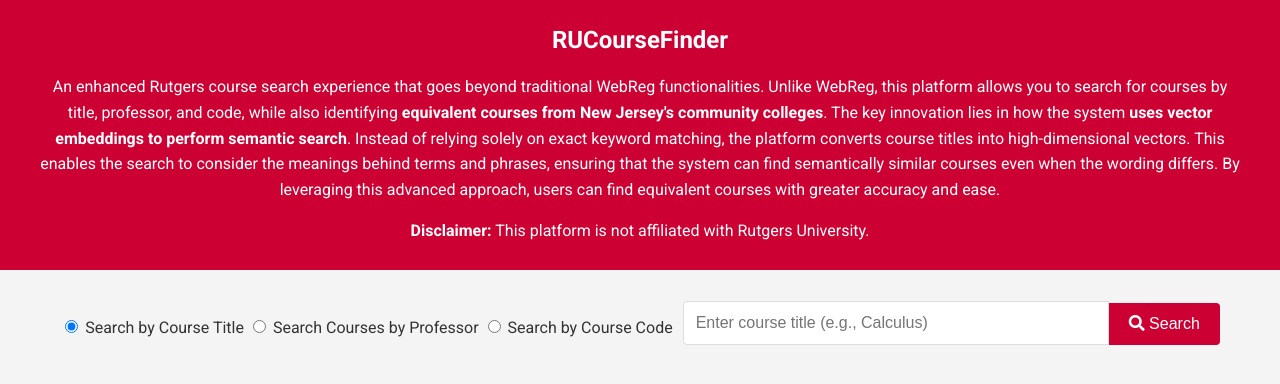
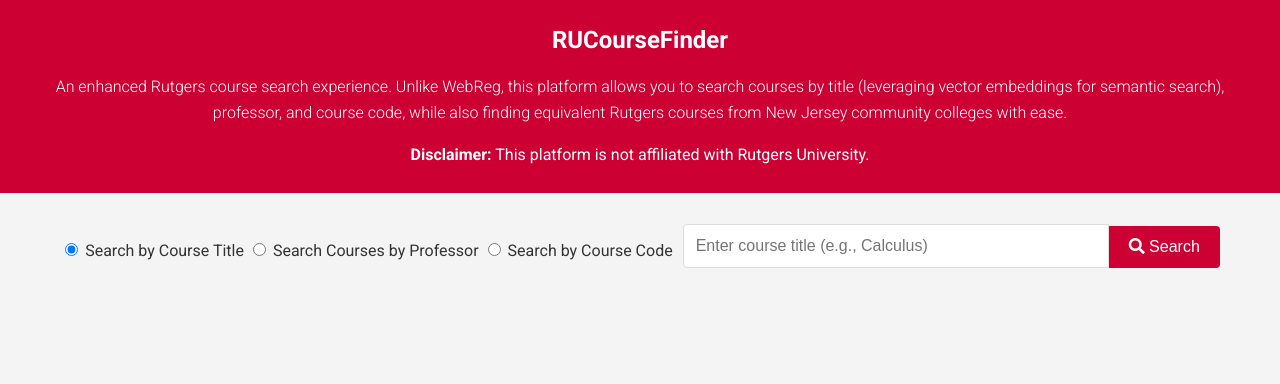
Before and after one commit to ivan5355/RUCourseFinder, a Python web app: template templates/main.html in a window 1280 px wide. Shown: the top 384 px of the page. Run offline with Jinja, Linux system fonts and the light colour scheme; the template is opened without the code that fills it, so the values that code supplies are empty.

Commit message:
changed description

```diff
--- a/templates/main.html
+++ b/templates/main.html
@@ -189,14 +189,13 @@
             <h1>RUCourseFinder</h1>
             <div class="top-banner">
                 <div class="container">
-                    An enhanced Rutgers course search experience that goes beyond traditional WebReg functionalities.
-                    Unlike WebReg, this platform allows you to search for courses by title, professor, and code, while also identifying
-                    <strong>equivalent courses from New Jersey's community colleges</strong>. The key innovation lies in how the system
-                    <strong> uses vector embeddings to perform semantic search</strong>. Instead of relying solely on exact keyword matching,
-                    the platform converts course titles into high-dimensional vectors. This enables the search to consider the meanings
-                    behind terms and phrases, ensuring that the system can find semantically similar courses even when the wording differs.
-                    By leveraging this advanced approach, users can find equivalent courses with greater accuracy and ease.
-                    <p><strong>Disclaimer:</strong> This platform is not affiliated with Rutgers University.</p>
+                    <div class="container">
+                        <h3>
+                            An enhanced Rutgers course search experience. Unlike WebReg, this platform allows you to search courses by title (leveraging vector embeddings for semantic search), professor, and course code, while also finding equivalent Rutgers courses from New Jersey community colleges with ease.
+                        </h3>
+                        <p><strong>Disclaimer:</strong> This platform is not affiliated with Rutgers University.</p>
+                    </div>
+
                 </div>
             </div>
         </div>
```
